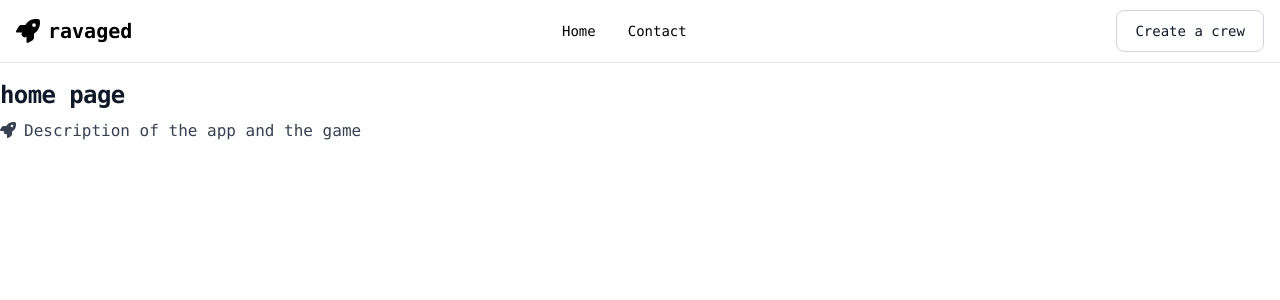
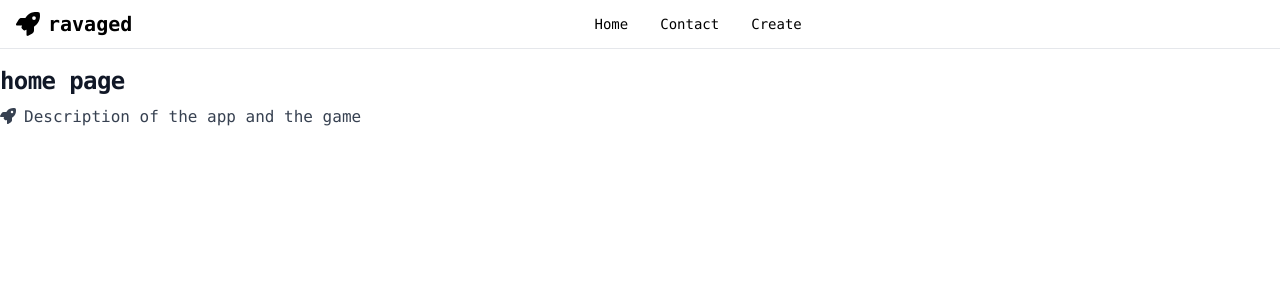
Before and after one commit to mark-truran/ravaged, a React (Create React App) app: page / in a window 1280 px wide. Shown: the top 300 px of the page. Built offline with nearby package versions, Linux system fonts and the light colour scheme.

Commit message:
Removed button until I understand the routing issue

```diff
--- a/src/App.tsx
+++ b/src/App.tsx
@@ -33,14 +33,12 @@ function Layout() {
           </span>
         </Navbar.Brand>
         <div className="flex md:order-2">
-          <Button color="light" href="/create" >
-            Create a crew
-          </Button>
           <Navbar.Toggle />
         </div>
         <Navbar.Collapse>
           <Link to="/home">Home</Link>
           <Link to="/contact">Contact</Link>
+          <Link to="/create">Create</Link>
         </Navbar.Collapse>
       </Navbar>
       <hr />
```
